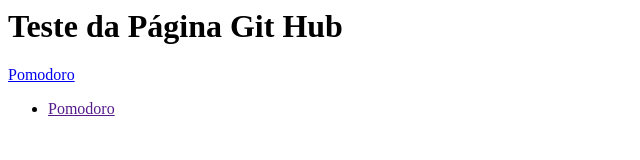
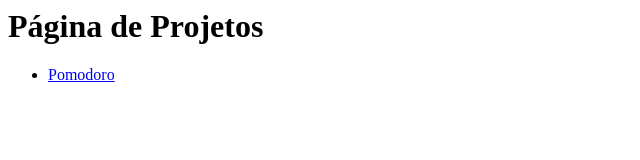
Before and after one commit to gpiraja/gpiraja.github.io, a plain HTML site: page index.html in a window 1280 px wide. Shown: the whole page, without its empty margins (0-640 px from the left). Drawn offline with Linux system fonts and the light colour scheme.

Commit message:
Update index.html

```diff
--- a/index.html
+++ b/index.html
@@ -1,8 +1,7 @@
-<h1> Teste da Página Git Hub </h1>
-
-<a href="http://gpiraja.github.io/pomodoro/">Pomodoro</a> </li>
+<h1> Página de Projetos </h1>
 
 <ul>
 
-  <li>    <a href="">Pomodoro</a> </li>
+  <li>   <a href="http://gpiraja.github.io/pomodoro/">Pomodoro</a> </li>
+
  </ul>
```
